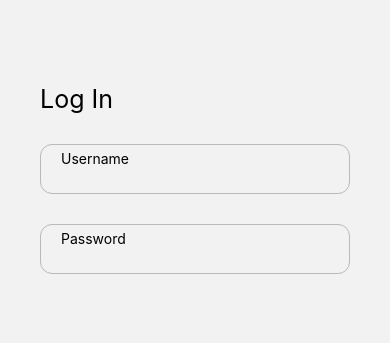
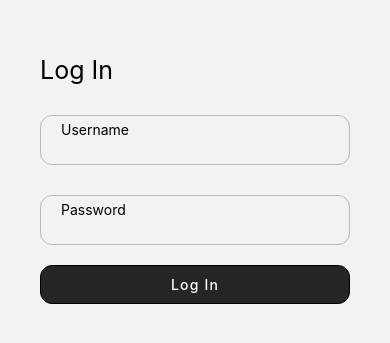
Before and after one commit to AlexParco/DailyApp, a React Native app: screen /Login in a window 390 px wide. Shown: the part 243-586 px from the top of the page. Built offline with nearby package versions, Linux system fonts and the light colour scheme.

Commit message:
feat: login and set username in main screen

```diff
--- a/src/context/AuthContext.js
+++ b/src/context/AuthContext.js
@@ -9,30 +9,37 @@ import {
 const AuthContext = createContext()
 
 export const AuthContextProvider = ({ children }) => {
-  const [user, setUser] = useState({})
+  const [user, setUser] = useState({
+    username: '',
+    password: ''
+  })
 
-  const changeUser = (value, label) => {
-    setUser(prev => {
-      prev[label] = value
-    })
+  const changeUser = ({ value, label }) => {
+    setUser(prev => ({
+      ...prev,
+      [label]: value
+    }))
   }
 
-  useEffect(() => {
-    if (!user) {
-      AsyncStorage.setItem('GLOBAL_USER', user)
-    }
-  }, [user])
+  const loginAuth = () => {
+    console.log(user)
+    AsyncStorage.setItem('GLOBAL_USER', JSON.stringify(user))
+  }
 
   useEffect(() => {
     AsyncStorage.getItem('GLOBAl_USER')
       .then(value => {
-        console.log(value)
+        if (value) {
+          setUser(user)
+        }
       })
-  })
+  }, [])
+
   return (
     <AuthContext.Provider value={{
       user,
-      changeUser
+      changeUser,
+      loginAuth
     }}>
       {children}
     </AuthContext.Provider>
@@ -40,9 +47,10 @@ export const AuthContextProvider = ({ children }) => {
 }
 
 export const useAuth = () => {
-  const { user, changeUser } = useContext(AuthContext)
+  const { user, changeUser, loginAuth } = useContext(AuthContext)
   return {
     user,
-    changeUser
+    changeUser,
+    loginAuth
   }
 }
--- a/src/screens/Access/Login.js
+++ b/src/screens/Access/Login.js
@@ -6,16 +6,19 @@ import {
   StatusBar,
   Dimensions,
   TextInput,
+  Button,
+  Touchable,
+  TouchableOpacity,
 } from 'react-native'
 import { useAuth } from '../../context/AuthContext'
 
-const Login = () => {
-  const { user } = useAuth()
-  const [form, setForm] = React.useState({
-    username: '',
-    password: ''
-  })
-  console.log(form)
+const Login = ({ navigation }) => {
+  const { loginAuth, changeUser } = useAuth()
+
+  const handleLogin = () => {
+    loginAuth()
+    navigation.navigate('Main')
+  }
 
   return (
     <View style={styles.container}>
@@ -30,23 +33,33 @@ const Login = () => {
           label='Username'
           placeholder="Username"
           onChangeText={(value) =>
-            setForm(prev => ({
-              ...prev,
-              username: value
-            }))
+            changeUser({
+              value: value,
+              label: 'username'
+            })
           }
           style={[styles.usernameInput, styles.shadowProp]} />
         <TextInput
           multiline={true}
           label='Password'
           onChangeText={(value) =>
-            setForm(prev => ({
-              ...prev,
-              password: value
-            }))
+            changeUser({
+              value: value,
+              label: 'password'
+            })
           }
           placeholder="Password"
           style={styles.usernameInput} />
+        <TouchableOpacity
+          style={styles.loginBtn}
+          onPress={() => handleLogin()}>
+          <Text style={{
+            color: '#fff',
+            textAlign: 'center',
+            letterSpacing: 1.2,
+            fontWeight: '500',
+          }}>Log In</Text>
+        </TouchableOpacity>
       </View>
     </View>
   )
@@ -72,6 +85,13 @@ const styles = StyleSheet.create({
     borderWidth: 1,
     borderColor: '#b9b9b9',
   },
+  loginBtn: {
+    width: '100%',
+    backgroundColor: '#252525',
+    padding: 10,
+    borderRadius: 12,
+    borderWidth: 1,
+  }
 })
 
 export default Login
--- a/src/screens/Main.js
+++ b/src/screens/Main.js
@@ -15,6 +15,7 @@ import Calendar from '../components/Calendar';
 import { Entypo } from '@expo/vector-icons';
 import moment from 'moment';
 import Card from '../components/Card';
+import { useAuth } from '../context/AuthContext';
 
 const testTasks = [
   { id: 1, name: "tarea 1", description: "", done: false, created_at: "10:20", expired_at: "11:20" },
@@ -32,17 +33,18 @@ const Main = ({ navigation }) => {
   const [tasks, setTasks] = React.useState(testTasks)
   const today = moment(new Date())
   const [selectedDate, setSelectedDate] = React.useState(today)
+  const { user } = useAuth()
 
   React.useEffect(() => {
     setTasks(prev => prev.filter(e =>
-        moment(e.created_at).day() === selectedDate.day()))
-  },[selectedDate])
+      moment(e.created_at).day() === selectedDate.day()))
+  }, [selectedDate])
 
   return (
     <>
       <ScrollView
         contentContainerStyle={{
-          marginTop: StatusBar.currentHeight,
+          marginTop: StatusBar.currentHeight + 15,
           width: '100%',
           height: Dimensions.get("window").height,
           flex: 1
@@ -64,7 +66,7 @@ const Main = ({ navigation }) => {
                 color: '#303030',
                 fontWeight: 'bold'
               }}
-            >Hello, Alex</Text>
+            >Hello, {user.username}</Text>
             <TouchableOpacity
               onPress={() => setSelectedDate(today)}
             >
@@ -112,12 +114,12 @@ const Main = ({ navigation }) => {
         >
           {
             tasks.length === 0
-            ?
+              ?
               <Text>No hay Dailys para hoy</Text>
-            :
+              :
               tasks.map((task, index) => (
                 <Card key={index} task={task} />
-            ))
+              ))
           }
         </View>
       </ScrollView>
```
